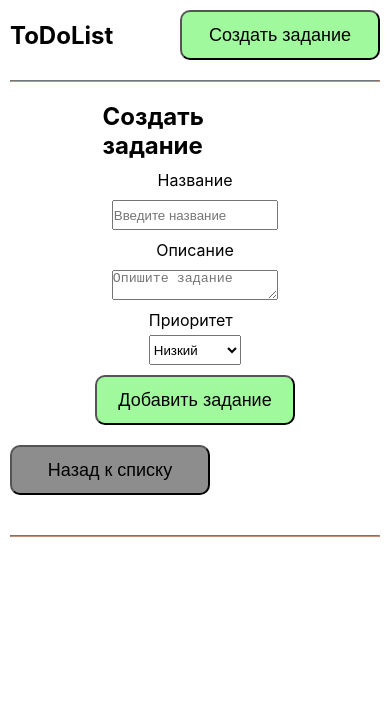
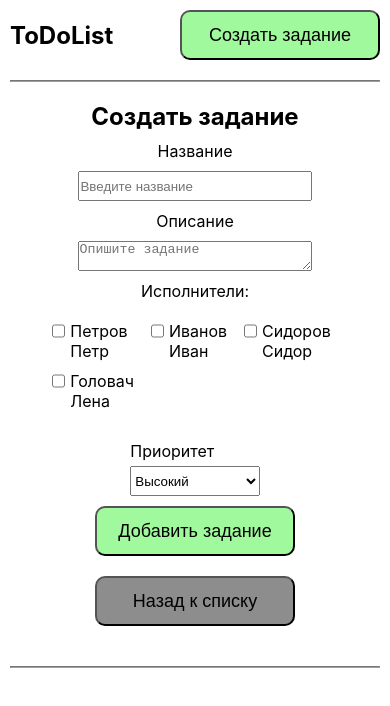
Before and after one commit to NikolayKluev/todo-list-react, a React (Create React App) app: page /create-task in a window 390 px wide. Shown: the top 706 px of the page. Built offline with nearby package versions, Linux system fonts and the light colour scheme.

Commit message:
Добавлена опция выбора исполнителей, подкорректированы стили, добавлен адаптив на некоторые страницы

```diff
--- a/src/App.scss
+++ b/src/App.scss
@@ -16,6 +16,12 @@ $pointer: pointer;
     justify-content: $justify-content;
     align-items: $align-items;
     width: $width;
+}
+
+@mixin gridElem() {
+    display: grid;
+    grid-template-columns: repeat(3, 1fr);
+    gap: 10px;
 }
 
 @mixin button($back-color) {
@@ -78,10 +84,22 @@ body {
     .container {
         @include elem(column, 20px, unset, unset, 100%);
         margin-bottom: 20px;
+
+        @media (max-width:$maxLaptopWidth) {
+            @include elem(column, 20px, unset, center, 100%);
+        }
     }
 
     .container-item {
-        @include elem(column, 5px, unset, unset, 50%)
+        @include elem(column, 5px, unset, unset, 50%);
+
+        @media (max-width: $maxLaptopWidth) {
+            width: 70%;
+        }
+
+        @media (max-width: $maxPhoneWidth) {
+            width: 95%;
+        }
     }
 
     .bt-add {
@@ -125,6 +143,10 @@ body {
         @include elem(column, 10px, unset, center, 50%);
         align-self: center;
 
+        @media (max-width: $maxLaptopWidth) {
+            @include elem(column, 10px , unset, center, 70%)
+        }
+
         @media (max-width: $maxPhoneWidth) {
             @include elem(column, 10px , unset, center, 90%)
         }
@@ -152,9 +174,7 @@ body {
 
     ul {
         width: 100%;
-        display: grid;
-        grid-template-columns: repeat(3, 1fr);
-        gap: 10px;
+        @include gridElem();
         padding-inline-start: 0;
         justify-content: space-between;
         justify-items: center;
@@ -188,7 +208,28 @@ body {
     }
 
     .two-buttons {
-        @include elem(row, 5px, unset, unset, 100%)
+        @include elem(row, 5px, center, center, 100%);
+
+        @media (max-width: $maxPhoneWidth) {
+            @include elem(column, 5px, center, center, 100%);
+        }
     }
 
+    .executors {
+        @include gridElem();
+    }
+
+
+    .executor-item {
+        @include elem(row, 5px, space-between, unset, 50%);
+
+        input {
+            width: 20px;
+            height: 20px;
+        }
+
+        label {
+            width: 100%;
+        }
+    }
 }
--- /dev/null
+++ b/src/components/Executors.js
@@ -0,0 +1,6 @@
+export const executors = {
+  1: 'Петров Петр',
+  2: 'Иванов Иван',
+  3: 'Сидоров Сидор',
+  4: 'Головач Лена'
+};
--- /dev/null
+++ b/src/components/ExecutorsSelector.js
@@ -0,0 +1,53 @@
+import React from "react";
+import { executors } from "./Executors";
+
+// Убираем useState! Компонент теперь только рендерит то, что ему дали.
+const ExecutorsSelector = ({ label, selectedIds = [], onChange }) => {
+
+    const handleChange = (event) => {
+        const executorId = parseInt(event.target.value);
+        const isChecked = event.target.checked;
+
+        // Создаем НОВЫЙ массив на основе текущего selectedIds
+        let newSelectedIds;
+        if (isChecked) {
+            // Добавляем ID в массив
+            newSelectedIds = [...selectedIds, executorId];
+        } else {
+            // Удаляем ID из массива
+            newSelectedIds = selectedIds.filter(id => id !== executorId);
+        }
+
+        // Вызываем функцию onChange и передаем НОВЫЙ массив родителю
+        onChange(newSelectedIds);
+    };
+
+    return (
+        <div className="container">
+            <label>{ label }</label>
+            <div className="executors">
+                {Object.entries(executors).map(([id, name]) => {
+                    const idAsNumber = parseInt(id);
+                    // Проверяем, есть ли текущий ID в массиве selectedIds, который пришел от родителя
+                    const isChecked = selectedIds.includes(idAsNumber);
+
+                    return (
+                        <div key={idAsNumber} className="executor-item">
+                            <input
+                                type="checkbox"
+                                id={`executor-${idAsNumber}`}
+                                value={idAsNumber}
+                                checked={isChecked}
+                                onChange={handleChange}
+                            />
+                            <label htmlFor={`executor-${idAsNumber}`}>{name}</label>
+                        </div>
+                    );
+                })}
+            </div>
+        </div>
+
+    );
+};
+
+export default ExecutorsSelector;
--- a/src/components/PrioritySelector.js
+++ b/src/components/PrioritySelector.js
@@ -1,4 +1,3 @@
-import { useState } from "react";
 
 const PrioritySelector = ({ label, name, value, onChange }) => {
 
--- a/src/pages/CreateTask.js
+++ b/src/pages/CreateTask.js
@@ -2,43 +2,54 @@ import { useState, useEffect } from "react";
 import InputField from "../components/InputField";
 import InputTextArea from "../components/InputTextArea";
 import PrioritySelector from "../components/PrioritySelector";
+import ExecutorsSelector from "../components/ExecutorsSelector";
 import { useNavigate } from "react-router-dom";
 
 const CreateTask = () => {
-
     useEffect(() => {
         document.title = 'Создать задание | ToDoList';
-    });
+    }, []); // Добавим пустой массив зависимостей для чистоты
 
     const navigate = useNavigate();
-
-    const [taskPriority, setTaskPriority] = useState('low');
 
     // хук введенных данных
     const [formData, setFormData] = useState({
         title: '',
         description: '',
+        executors: [], // Теперь это часть основного состояния
         priority: 'high',
     });
 
 
-    // функция ввода данных
+    // 3. Функция ввода данных (остается почти без изменений)
     const handleInputChange = (name, value) => {
-        setFormData({ ...formData, [name]: value });
+        setFormData(prevData => ({ ...prevData, [name]: value }));
     };
 
-    // Функция-обработчик, которая будет обновлять состояние
+    // 4. Обновляем handleExecutorsChange, чтобы он обновлял основное состояние
+    const handleExecutorsChange = (selectedIds) => {
+        console.log('Выбраны исполнители с ID:', selectedIds);
+        // Используем setFormData вместо отдельного setExecutorsIds
+        setFormData(prevData => ({
+            ...prevData,
+            executors: selectedIds
+        }));
+    };
+
+    // 5. Обновляем handlePriorityChange по тому же принципу
     const handlePriorityChange = (name, value) => {
-        // console.log(`Поле ${name} изменено на ${value}`);
-        setTaskPriority(value);
+        // Используем setFormData вместо отдельного setTaskPriority
+        setFormData(prevData => ({
+            ...prevData,
+            priority: value
+        }));
     };
 
 
-    // отправка формы
+    // отправка формы (остается без изменений)
     const handleSubmit = async (e) => {
         e.preventDefault();
 
-        // Проверка на пустые поля
         if (!formData.title.trim() || !formData.description.trim()) {
             alert('Пожалуйста, заполните все поля.');
             return;
@@ -47,17 +58,17 @@ const CreateTask = () => {
         try {
             const response = await fetch(`${process.env.REACT_APP_API_URL}/tasks`, {
                 method: 'POST',
-                headers: {
-                    'Content-type': 'application/json'
-                },
-                body: JSON.stringify(formData)
+                headers: { 'Content-type': 'application/json' },
+                body: JSON.stringify(formData) // Здесь теперь всегда актуальные данные
             });
 
             if (response.ok) {
                 alert('Форма успешно отправлена!');
+                // Сбрасываем форму (теперь это просто сброс одного состояния)
                 setFormData({
                     title: '',
                     description: '',
+                    executors: [],
                     priority: 'high',
                 });
             } else {
@@ -73,15 +84,34 @@ const CreateTask = () => {
         <div className="container">
             <form className="contact-form" onSubmit={handleSubmit}>
                 <h2>Создать задание</h2>
-                <InputField label="Название" type="text" name="title" placeholder="Введите название" onChange={handleInputChange} />
-                <InputTextArea label="Описание" type="text" name="description" placeholder="Опишите задание" onChange={handleInputChange} />
-                <PrioritySelector label="Приоритет" name="priority" value={taskPriority} onChange={handlePriorityChange} />
+                <InputField
+                    label="Название"
+                    type="text"
+                    name="title"
+                    placeholder="Введите название"
+                    onChange={handleInputChange}
+                />
+                <InputTextArea
+                    label="Описание"
+                    type="text"
+                    name="description"
+                    placeholder="Опишите задание"
+                    onChange={handleInputChange}
+                />
+
+                <ExecutorsSelector label="Исполнители:" onChange={handleExecutorsChange}/>
+
+                <PrioritySelector
+                    label="Приоритет"
+                    name="priority"
+                    value={formData.priority}
+                    onChange={handlePriorityChange}
+                />
 
                 <button className="bt-add" type="submit">Добавить задание</button>
             </form>
             <button onClick={() => navigate(-1)} className='bt-cancel'>Назад к списку</button>
         </div>
-
     );
 };
 
--- a/src/pages/TaskDetails.js
+++ b/src/pages/TaskDetails.js
@@ -4,6 +4,8 @@ import InputField from '../components/InputField';
 import InputTextArea from '../components/InputTextArea';
 import PrioritySelector from '../components/PrioritySelector';
 import { priorityLabels } from '../components/priorities';
+import { executors } from '../components/Executors';
+import ExecutorsSelector from '../components/ExecutorsSelector';
 
 function TaskDetails() {
     // 1. Получаем ID из URL
@@ -52,6 +54,14 @@ function TaskDetails() {
         }
     };
 
+   // Обработчик для ExecutorsSelector (он передает МАССИВ)
+    const handleExecutorsChange = (newExecutorIds) => {
+        setTask(prev => ({
+            ...prev,
+            executors: newExecutorIds
+        }));
+    };
+
     // Сохранение изменений на сервере
     const handleSave = async () => {
         try {
@@ -76,10 +86,10 @@ function TaskDetails() {
 
     return (
         <div className='container'>
-            <h1>{isEditing ? 'Редактирование задачи' : 'Просмотр задачи'}</h1>
+            <h2>{isEditing ? 'Редактирование задачи' : 'Просмотр задачи'}</h2>
 
             <div className='container-item'>
-                <label>Название: </label>
+                <h4>Название: </h4>
                 {isEditing ? (
                     <InputField type="text" name="title" value={task.title}
                         placeholder={task.title} onChange={handleFieldChange} />
@@ -89,7 +99,7 @@ function TaskDetails() {
             </div>
 
             <div className='container-item'>
-                <label>Описание: </label>
+                <h4>Описание: </h4>
                 {isEditing ? (
                     <InputTextArea type="text" name="description" value={task.description}
                         placeholder={task.description} onChange={handleFieldChange} />
@@ -99,7 +109,27 @@ function TaskDetails() {
             </div>
 
             <div className='container-item'>
-                <label>Приоритет:</label>
+                <h4>Исполнители: </h4>
+                {isEditing ? (
+                    <ExecutorsSelector
+                        // Передаем текущий список исполнителей из состояния задачи
+                        selectedIds={task.executors || []}
+                        onChange={handleExecutorsChange}
+                    />
+                ) : (
+                    // Блок для просмотра (режим Read-only)
+                    task.executors && task.executors.length > 0 ? (
+                        <p className='text-content'>
+                            {task.executors.map(id => executors[id] || 'Неизвестный').join(', ')}
+                        </p>
+                    ) : (
+                        <p className='text-content'>Исполнители не назначены</p>
+                    )
+                )}
+            </div>
+
+            <div className='container-item'>
+                <h4>Приоритет:</h4>
                 {isEditing ? (
                     <PrioritySelector name="priority" value={task.priority} onChange={handleFieldChange} />
                 ) : (
```
Also changed, not shown: db.json (+19 -1 lines), src/components/TaskItem.js (+20 -2 lines), src/pages/Home.js (line endings or trailing spaces), 1 other file (tests, documents, lock files or other folders).
